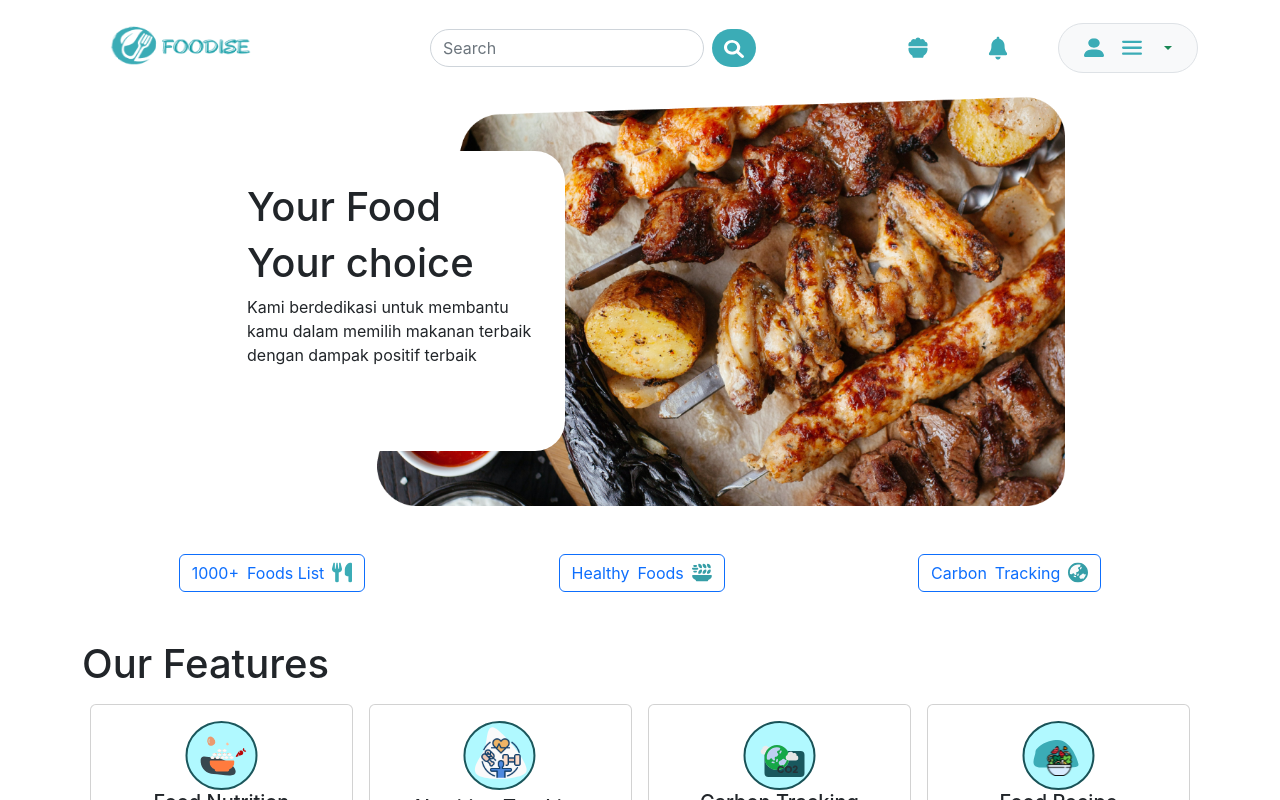
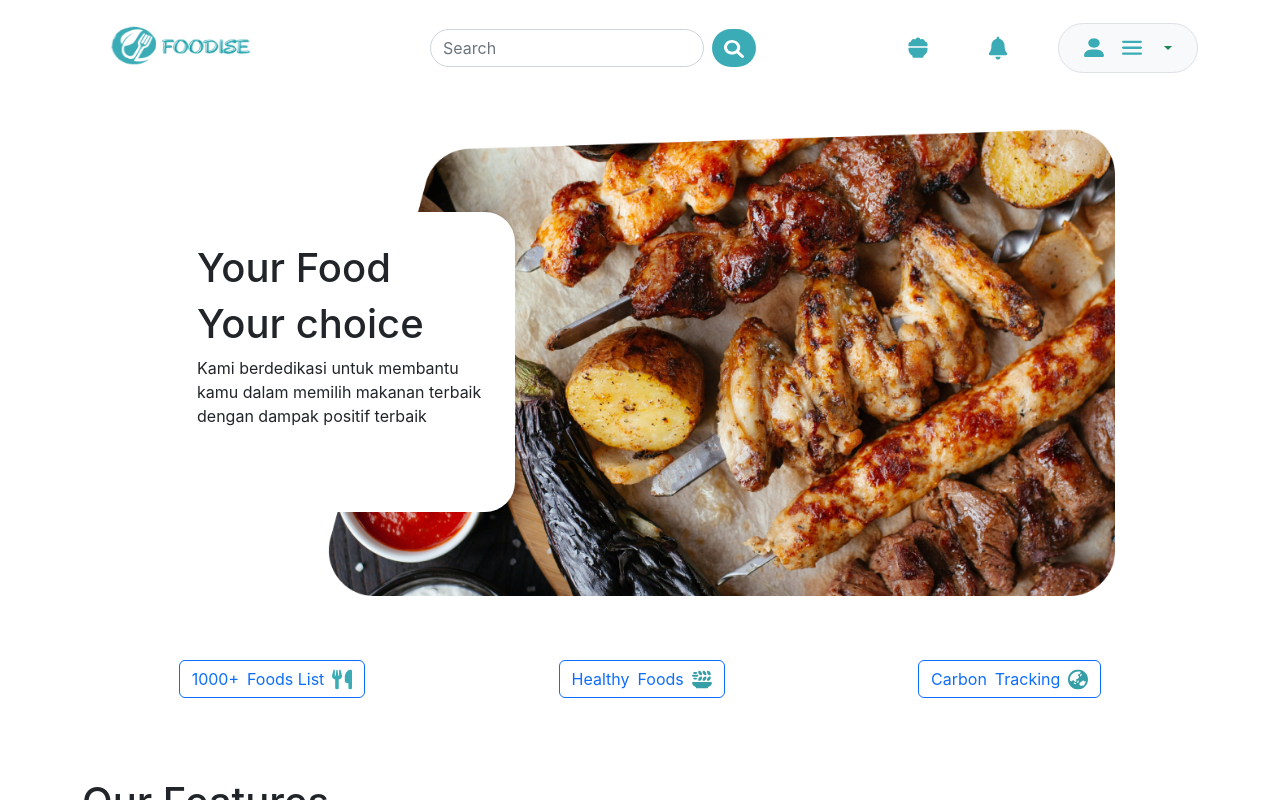
Before and after one commit to fe-1-skilvul/foodise-group-project, a React (Create React App) app: page / in a window 1280 px wide. Shown: the top 800 px of the page. Built offline with nearby package versions, Linux system fonts and the light colour scheme.

Commit message:
add footer

```diff
--- a/src/components/hero/Hero.jsx
+++ b/src/components/hero/Hero.jsx
@@ -6,7 +6,7 @@ import './hero.css'
 function Hero() {
   return (
     <div>
-        <div className='hero mb-5'>
+        <div className='hero'>
           <div className='cardHero card border-0'>
             <h1>Your Food</h1>
             <h1>Your choice</h1>
--- a/src/components/hero/hero.css
+++ b/src/components/hero/hero.css
@@ -2,11 +2,11 @@
     display: flex;
     justify-content: center;
     align-items: center;
-
+    margin: 2rem 0 ;
 
 }
 .hero-img{
-    width: 700px;
+    width: 800px;
 }
 .cardHero{
     margin-right: -200px;
```
